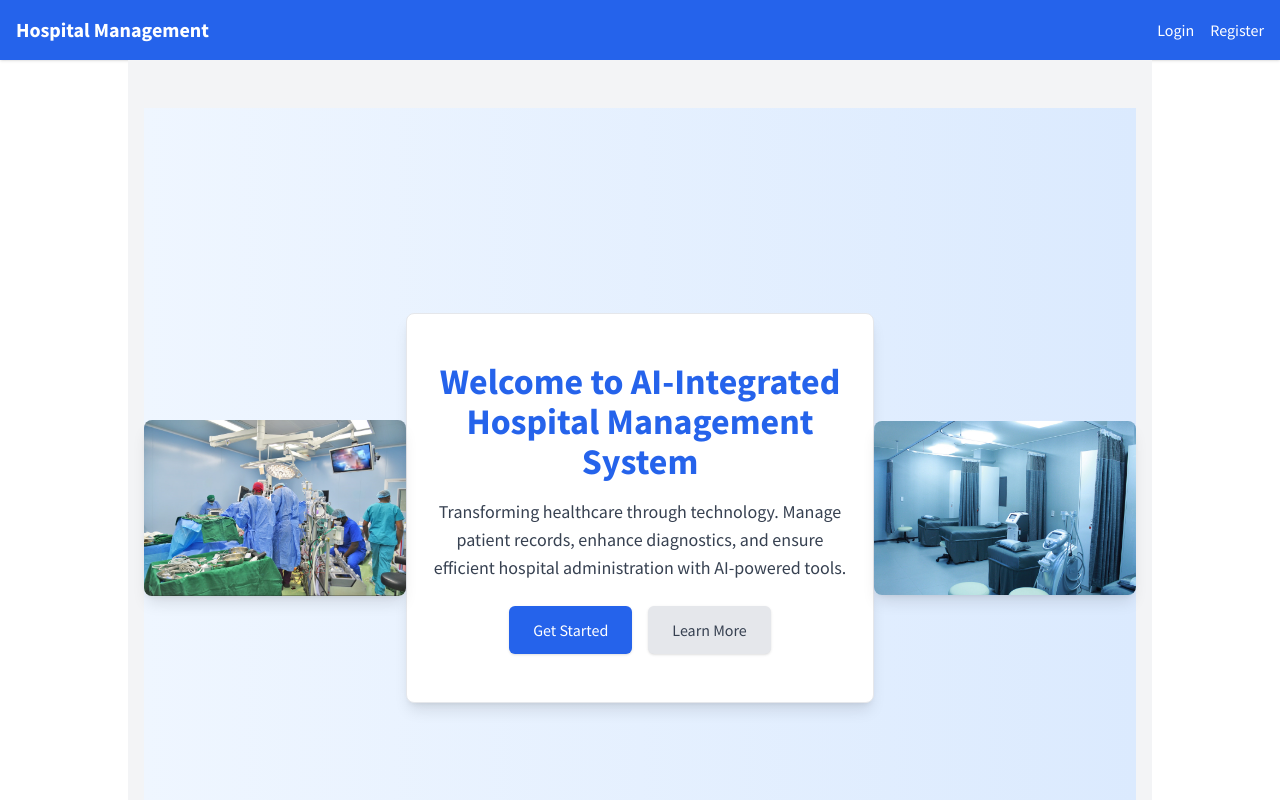
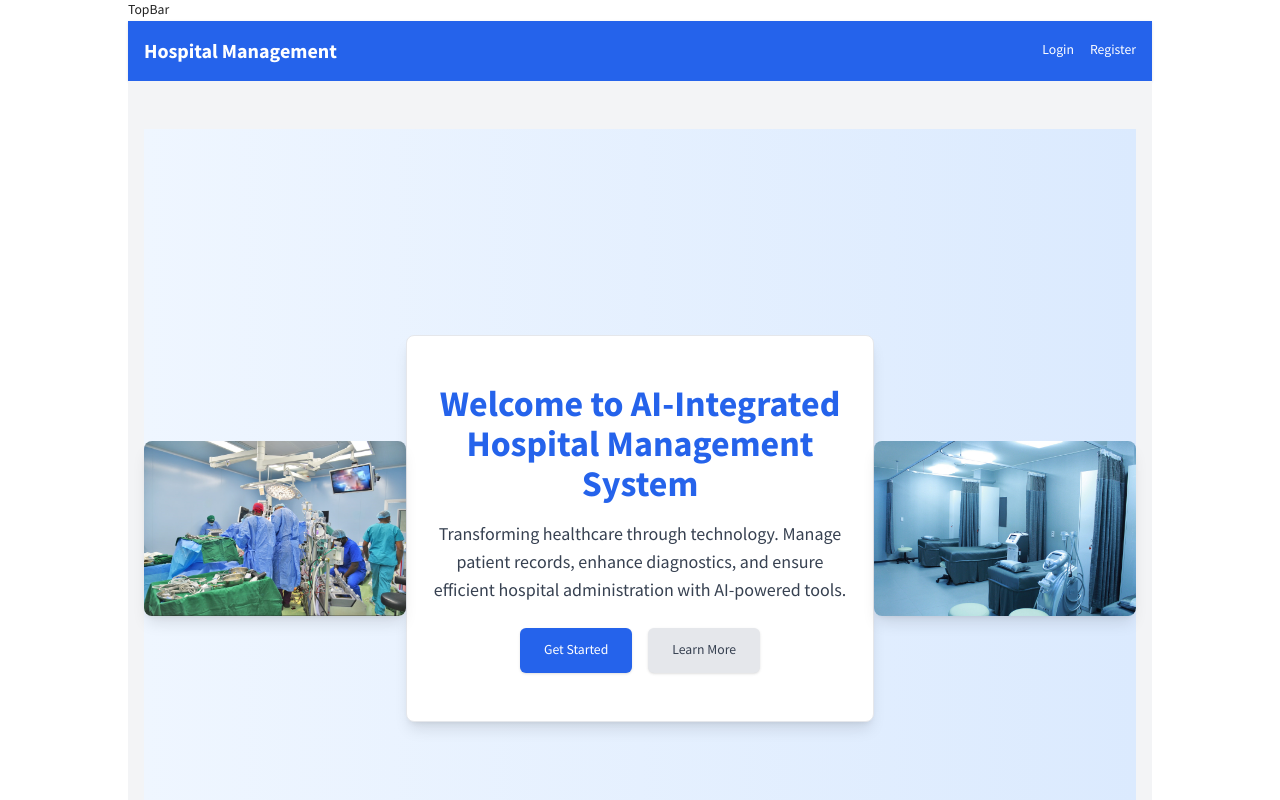
Before and after one commit to ha165/AI-HMIS, a React (Vite) app in the folder react-app/: page / in a window 1280 px wide. Shown: the top 800 px of the page. Built offline with nearby package versions, Linux system fonts and the light colour scheme.

Commit message:
Update App.jsx

```diff
--- a/react-app/src/App.jsx
+++ b/react-app/src/App.jsx
@@ -1,3 +1,6 @@
+import { ColorModeContext, useMode } from "../themes.js";
+import { CssBaseline, ThemeProvider } from "@mui/material";
+import  TopBar  from "./Scenes/global/TopBar";
 import { BrowserRouter, Routes, Route } from "react-router-dom";
 import Layout from "./Pages/Layout";
 import Home from "./Pages/Home";
@@ -7,18 +10,31 @@ import Login from "./Pages/Auth/Login";
 import { useContext } from "react";
 import { AppContext } from "./Context/AppContext";
 export default function App() {
-  const {user} = useContext(AppContext);
+  const [theme, colorMode] = useMode();
+  const { user } = useContext(AppContext);
   return (
+    <ColorModeContext.Provider value={colorMode}>
+      <ThemeProvider theme={theme}>
+        <CssBaseline />
+        <div className="app">
+          <main className="content">
+            <TopBar />
             <BrowserRouter>
               <Routes>
                 <Route path="/" element={<Layout />}>
                   <Route index element={<Home />} />
 
-
-          <Route path ="/register" element={user ? <Home /> : <Register />} />
-          <Route path ="/login" element={user ? <Home /> : <Login />} />
+                  <Route
+                    path="/register"
+                    element={user ? <Home /> : <Register />}
+                  />
+                  <Route path="/login" element={user ? <Home /> : <Login />} />
                 </Route>
               </Routes>
             </BrowserRouter>
+          </main>
+        </div>
+      </ThemeProvider>
+    </ColorModeContext.Provider>
   );
 }
```
Lines whose indentation alone changed are shown as unchanged.
